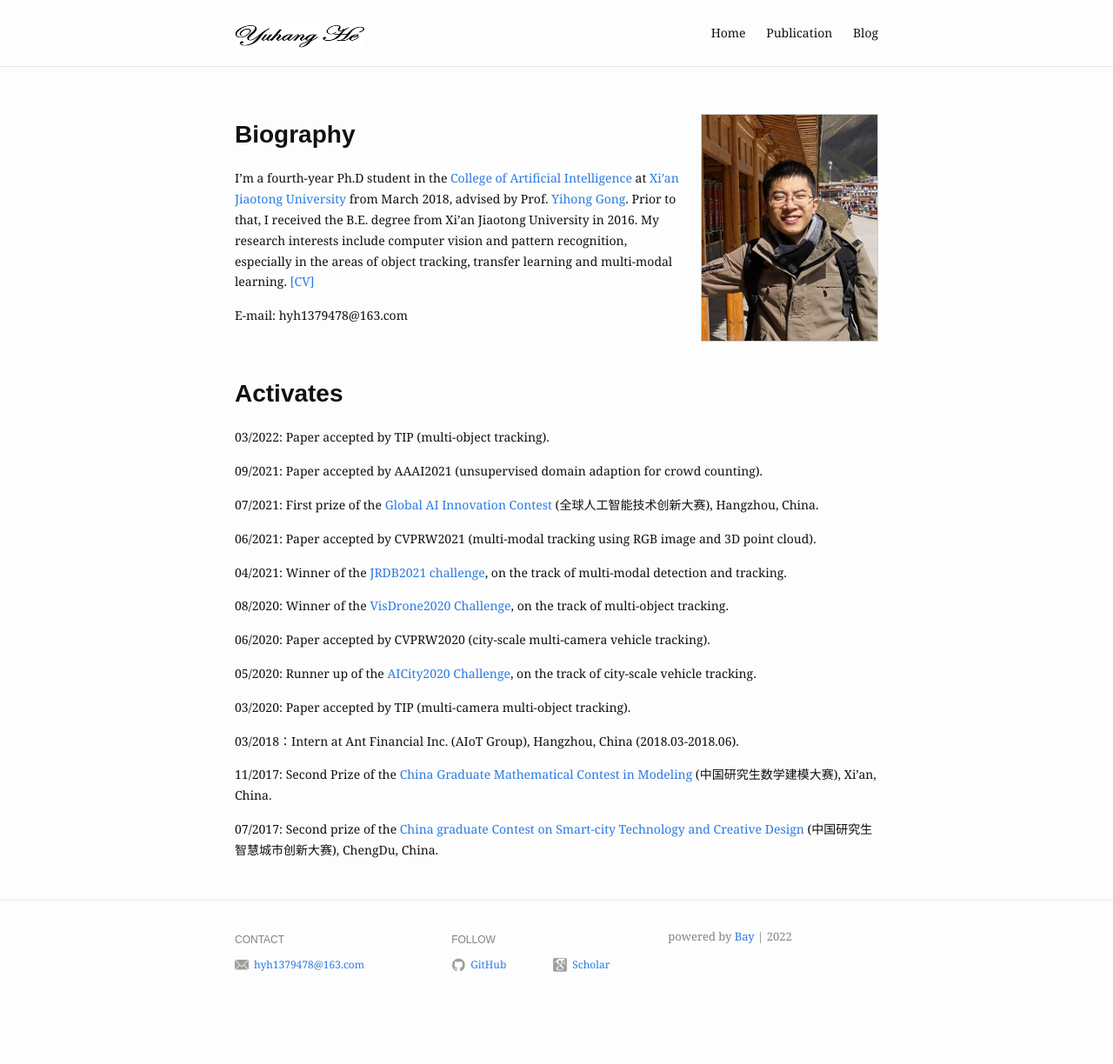
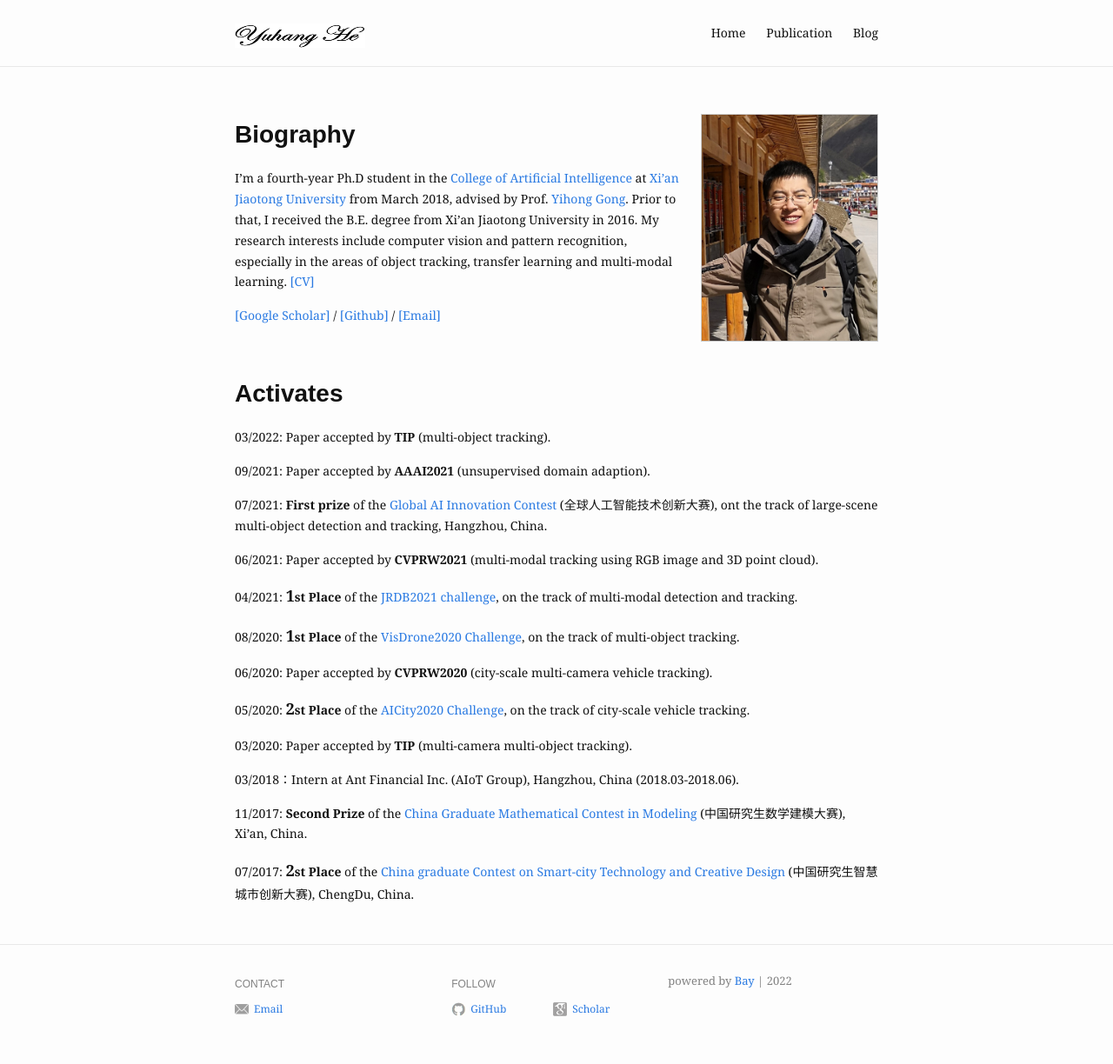
Before and after one commit to GehenHe/GehenHe.github.io, a Jekyll site: the page built from index.md, in a window 1280 px wide. Shown: the whole page at 87% size. Built offline with Jekyll 4.4.1, drawn with Linux system fonts in a browser that asks for light colours; before the commit the page ends 1173 px from its top, so only the background shows below that.

Commit message:
update blog

```diff
--- a/_config.yml
+++ b/_config.yml
@@ -20,7 +20,7 @@ footer:
   show_powered_by: true
   contact:
     - name: Email
-      value: hyh1379478@163.com
+      value: Email
       link: mailto:hyh1379478@163.com
 
   follow:
@@ -31,6 +31,8 @@ footer:
 
 # Build settings
 markdown: kramdown
+kramdown:
+  math_engine: null
 sass:
     style: :compressed
 plugins:
--- a/_layouts/blog.html
+++ b/_layouts/blog.html
@@ -4,7 +4,7 @@
 
   <body>
     {% include header.html %}
-
+    <header class="post-header">
     <div class="page-content">
       <div class="wrapper">
         <div class="blog">
--- a/index.md
+++ b/index.md
@@ -8,32 +8,32 @@ profile_picture:
 
 I'm a fourth-year Ph.D student in the [College of Artificial Intelligence](http://www.aiar.xjtu.edu.cn/) at [Xi'an Jiaotong University](http://www.xjtu.edu.cn/index.htm) from March 2018, advised by Prof. [Yihong Gong](http://gr.xjtu.edu.cn/web/ygong). Prior to that, I received the B.E. degree from Xi'an Jiaotong University in 2016. My research interests include computer vision and pattern recognition, especially in the areas of object tracking, transfer learning and multi-modal learning. [[CV]](assets/file/CV.pdf)
 
-E-mail: hyh1379478@163.com
+[[Google Scholar]](https://scholar.google.com.hk/citations?user=9VCIiVcAAAAJ&hl=zh-CN&oi=ao) / [[Github]](https://github.com/GehenHe) / [[Email]](mailto:hyh1379478@163.com)
 
 <br />
 
 # **Activates**
 
-03/2022: Paper accepted by TIP (multi-object tracking).
+03/2022: Paper accepted by **TIP** (multi-object tracking).
 
-09/2021: Paper accepted by AAAI2021 (unsupervised domain adaption for crowd counting).
+09/2021: Paper accepted by **AAAI2021** (unsupervised domain adaption).
 
-07/2021: First prize of the [Global AI Innovation Contest](https://gaiic.tianchi.aliyun.com/#J_2489505110) (全球人工智能技术创新大赛), Hangzhou, China.
+07/2021: **First prize** of the [Global AI Innovation Contest](https://gaiic.tianchi.aliyun.com/#J_2489505110) (全球人工智能技术创新大赛), ont the track of large-scene multi-object detection and tracking, Hangzhou, China.
 
-06/2021: Paper accepted by CVPRW2021 (multi-modal tracking using RGB image and 3D point cloud).
+06/2021: Paper accepted by **CVPRW2021** (multi-modal tracking using RGB image and 3D point cloud).
 
-04/2021: Winner of the [JRDB2021 challenge](https://jrdb.erc.monash.edu/workshops/cvpr2021), on the track of multi-modal detection and tracking.
+04/2021: **<font size=4 >1</font>st Place** of the [JRDB2021 challenge](https://jrdb.erc.monash.edu/workshops/cvpr2021), on the track of multi-modal detection and tracking.
 
-08/2020: Winner of the [VisDrone2020 Challenge](http://aiskyeye.com/visdrone-2020-workshop/), on the track of multi-object tracking.
+08/2020: **<font size=4 >1</font>st Place** of the [VisDrone2020 Challenge](http://aiskyeye.com/visdrone-2020-workshop/), on the track of multi-object tracking.
 
-06/2020: Paper accepted by CVPRW2020 (city-scale multi-camera vehicle tracking).
+06/2020: Paper accepted by **CVPRW2020** (city-scale multi-camera vehicle tracking).
 
-05/2020: Runner up of the [AICity2020 Challenge](https://www.aicitychallenge.org/2020-workshop/), on the track of city-scale vehicle tracking.
+05/2020: **<font size=4 >2</font>st Place** of the [AICity2020 Challenge](https://www.aicitychallenge.org/2020-workshop/), on the track of city-scale vehicle tracking.
 
-03/2020: Paper accepted by TIP (multi-camera multi-object tracking).
+03/2020: Paper accepted by **TIP** (multi-camera multi-object tracking).
 
 03/2018：Intern at Ant Financial Inc. (AIoT Group), Hangzhou, China (2018.03-2018.06).
 
-11/2017: Second Prize of the [China Graduate Mathematical Contest in Modeling](https://cpipc.acge.org.cn/) (中国研究生数学建模大赛), Xi'an, China.
+11/2017: **Second Prize** of the [China Graduate Mathematical Contest in Modeling](https://cpipc.acge.org.cn/) (中国研究生数学建模大赛), Xi'an, China.
 
-07/2017: Second prize of the [China graduate Contest on Smart-city Technology and Creative Design](https://cpipc.acge.org.cn/cw/hp/1) (中国研究生智慧城市创新大赛), ChengDu, China.
+07/2017: **<font size=4 >2</font>st Place** of the [China graduate Contest on Smart-city Technology and Creative Design](https://cpipc.acge.org.cn/cw/hp/1) (中国研究生智慧城市创新大赛), ChengDu, China.
```
Also changed, not shown: _includes/latex.html (added, +16 -0 lines), _layouts/post.html (+21 -0 lines), _posts/2022-04-19-单目标追踪综述.md (added, +102 -0 lines), publication.md (+3 -3 lines), assets/blog/2022-04-19/CF.PNG (added), assets/blog/2022-04-19/TrackingNet.PNG (added), assets/blog/2022-04-19/develop_tree.png (added).
